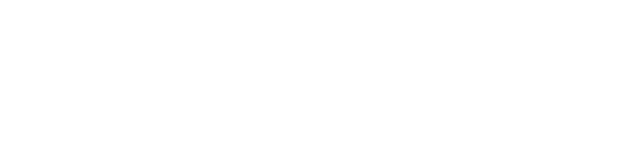
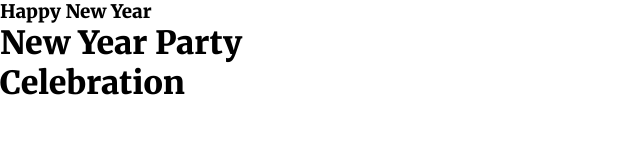
Before and after one commit to rimasultana/new-year-mission, a plain HTML site: page index.html in a window 1280 px wide. Shown: the whole page, without its empty margins (0-640 px from the left). Drawn offline with Linux system fonts and the light colour scheme.

Commit message:
banner section start

```diff
--- a/index.html
+++ b/index.html
@@ -1,12 +1,26 @@
 <!DOCTYPE html>
 <html lang="en">
-<head>
-    <meta charset="UTF-8">
-    <meta name="viewport" content="width=device-width, initial-scale=1.0">
+  <head>
+    <meta charset="UTF-8" />
+    <meta name="viewport" content="width=device-width, initial-scale=1.0" />
     <title>new-year-mission</title>
-    <link rel="stylesheet" href="style.css">
-</head>
-<body>
-
-</body>
+    <link rel="stylesheet" href="style.css" />
+  </head>
+  <body>
+    <header>
+      <div class="section">
+        <div class="container">
+          <div class="details">
+            <h3>Happy New Year</h3>
+            <h1>
+              New Year Party <br />
+              Celebration
+            </h1>
+          </div>
+        </div>
+      </div>
+    </header>
+    <main></main>
+    <footer></footer>
+  </body>
 </html>
--- a/style.css
+++ b/style.css
@@ -0,0 +1,12 @@
+@import url('https://fonts.googleapis.com/css2?family=Merriweather:ital,wght@0,900;1,400&display=swap');
+*{
+    margin: 0;
+    padding: 0;
+    box-sizing: border-box;
+}
+body{
+    font-family: 'Merriweather', serif;
+}
+.section{
+    background-image: ;
+}
```
